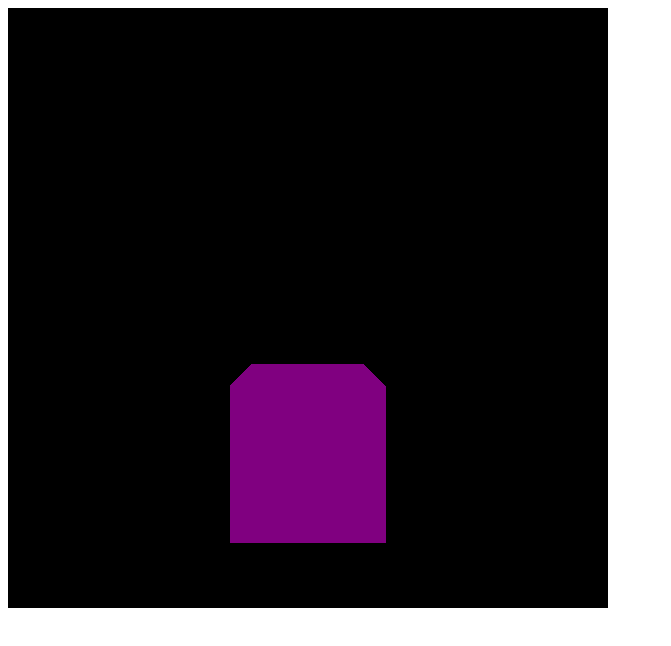
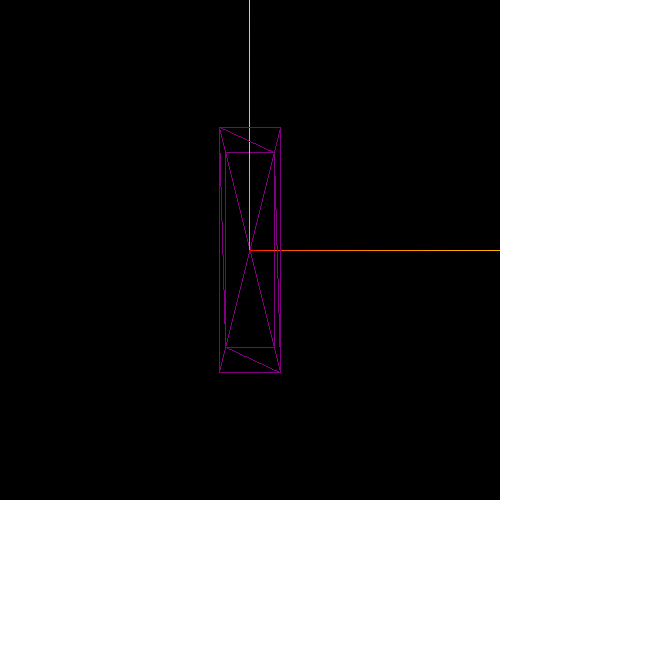
Before and after one commit to boikoua/threeJS_learn, a website built with webpack: page threeJS-with-webpack/src/index.html in a window 1280 px wide. Shown: the whole page, without its empty margins (0-671 px from the left). Built offline with nearby package versions, Linux system fonts and the light colour scheme.

Commit message:
work with position, scale and axesHelper

```diff
--- a/threeJS-with-webpack/src/index.html
+++ b/threeJS-with-webpack/src/index.html
@@ -3,7 +3,7 @@
   <head>
     <meta charset="UTF-8" />
     <meta name="viewport" content="width=device-width, initial-scale=1.0" />
-    <title>ThreeJS Course</title>
+    <title>ThreeJS Course + webpack</title>
   </head>
   <body>
     <!-- Создаю тег для отрисовщика -->
--- a/threeJS-with-webpack/src/script.js
+++ b/threeJS-with-webpack/src/script.js
@@ -4,22 +4,38 @@ import './style.css';
 // Создание сцены
 const scene = new THREE.Scene();
 
+// Создаём график осей координат и добавляем его на сцену
+const axesHelper = new THREE.AxesHelper(3);
+scene.add(axesHelper);
+
 // Создаю сам объект (фигуру)
 const geometry = new THREE.BoxGeometry(1, 1, 1); // размеры фигуры
-const material = new THREE.MeshBasicMaterial({ color: 'purple' }); // материал фигуры (цвет, заливка)
+const material = new THREE.MeshBasicMaterial({
+  color: 'purple', // цвет фигуры
+  wireframe: true, // прозрачность фигуры
+}); // материал фигуры (цвет, заливка)
 const mesh = new THREE.Mesh(geometry, material); // создаю сетку, объеденив всё в один
+
+// Позиции для перемещения фигуры
+// mesh.position.x = -1;
+// mesh.position.y = -0.5;
+// mesh.position.z = 0.5;
+
+// Делаю масштабирование фигуры
+mesh.scale.x = 0.5;
+mesh.scale.y = 2;
+mesh.scale.z = 0.7;
 
 scene.add(mesh); // добавляю сетку на сцену
 
 // Создаю камеру (то как будет показана сама сцена)
 const sizes = {
-  width: 600,
-  height: 600,
+  width: 500,
+  height: 500,
 };
 
 const camera = new THREE.PerspectiveCamera(75, sizes.width / sizes.height); // указываю угол обзора и размеры самой камеры
 camera.position.z = 3; // смещаем камеру по оси Z
-camera.position.y = 1; // смещаем камеру по оси Y
 
 scene.add(camera); // добавляю камеру на сцену
 
--- a/threeJS-with-webpack/src/style.css
+++ b/threeJS-with-webpack/src/style.css
@@ -0,0 +1,5 @@
+* {
+  margin: 0;
+  padding: 0;
+  box-sizing: border-box;
+}
```
